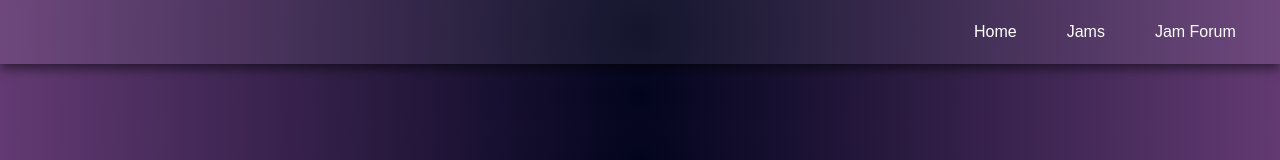
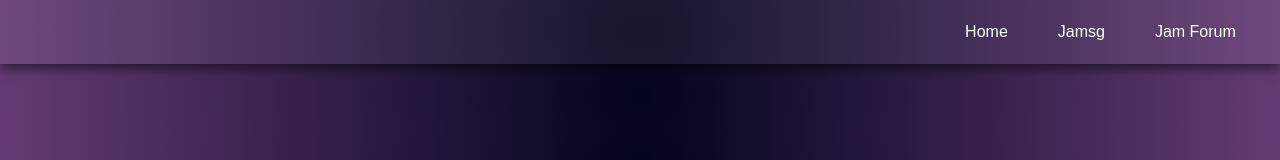
Before and after one commit to lavanyamenon15/JamSesh, a React (Create React App) app in the folder my-app/: page /jams in a window 1280 px wide. Shown: the top 160 px of the page. Built offline with nearby package versions, Linux system fonts and the light colour scheme.

Commit message:
navbar changes

```diff
--- a/my-app/src/components/NavBar.js
+++ b/my-app/src/components/NavBar.js
@@ -7,7 +7,7 @@ function NavBar() {
     return (
         <div className='navBar'>
             <button className='navButton'><Link class="a" to={"/home"}> Home </Link></button>
-            <button className='navButton'><Link class="a" to={"/jams"}> Jams </Link></button>
+            <button className='navButton'><Link class="a" to={"/jam"}> Jamsg </Link></button>
             <button className='navButton'><Link class="a" to={"/forum"}> Jam Forum </Link></button>
         </div>
     );
```
